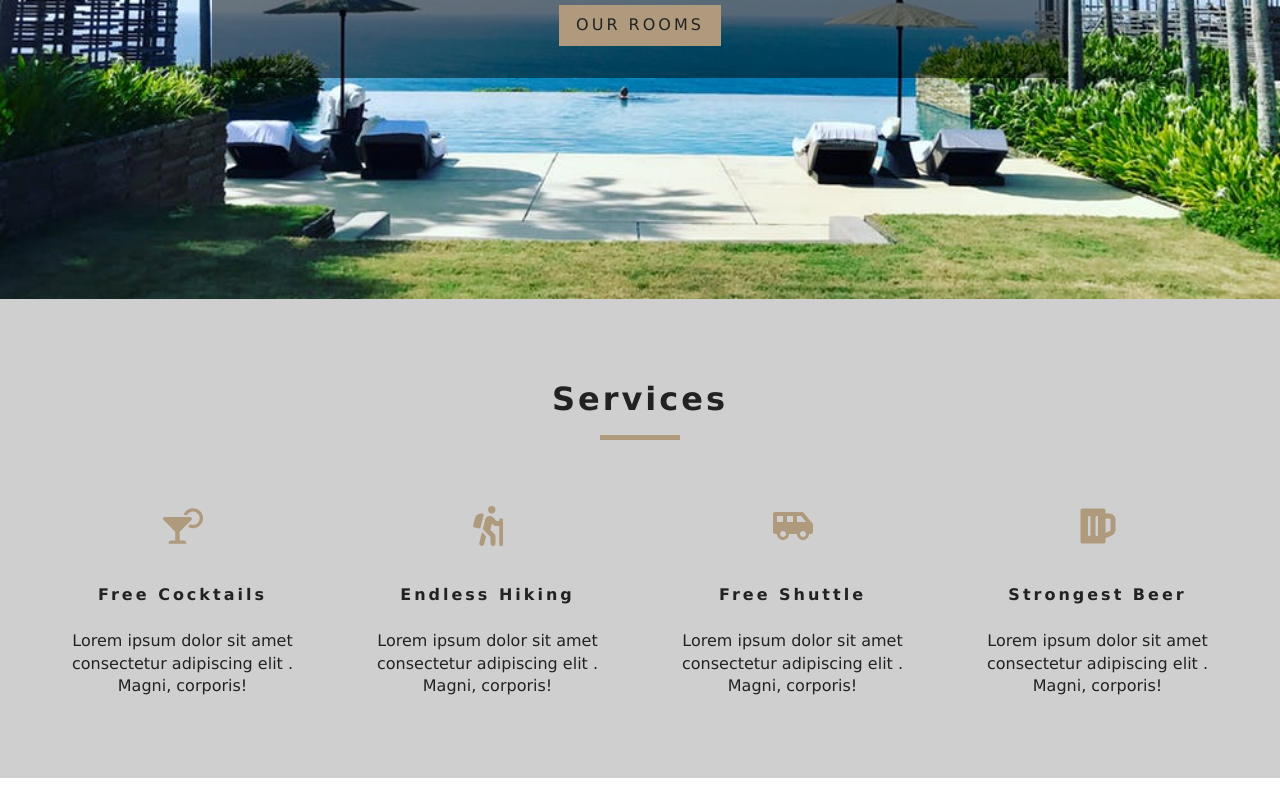
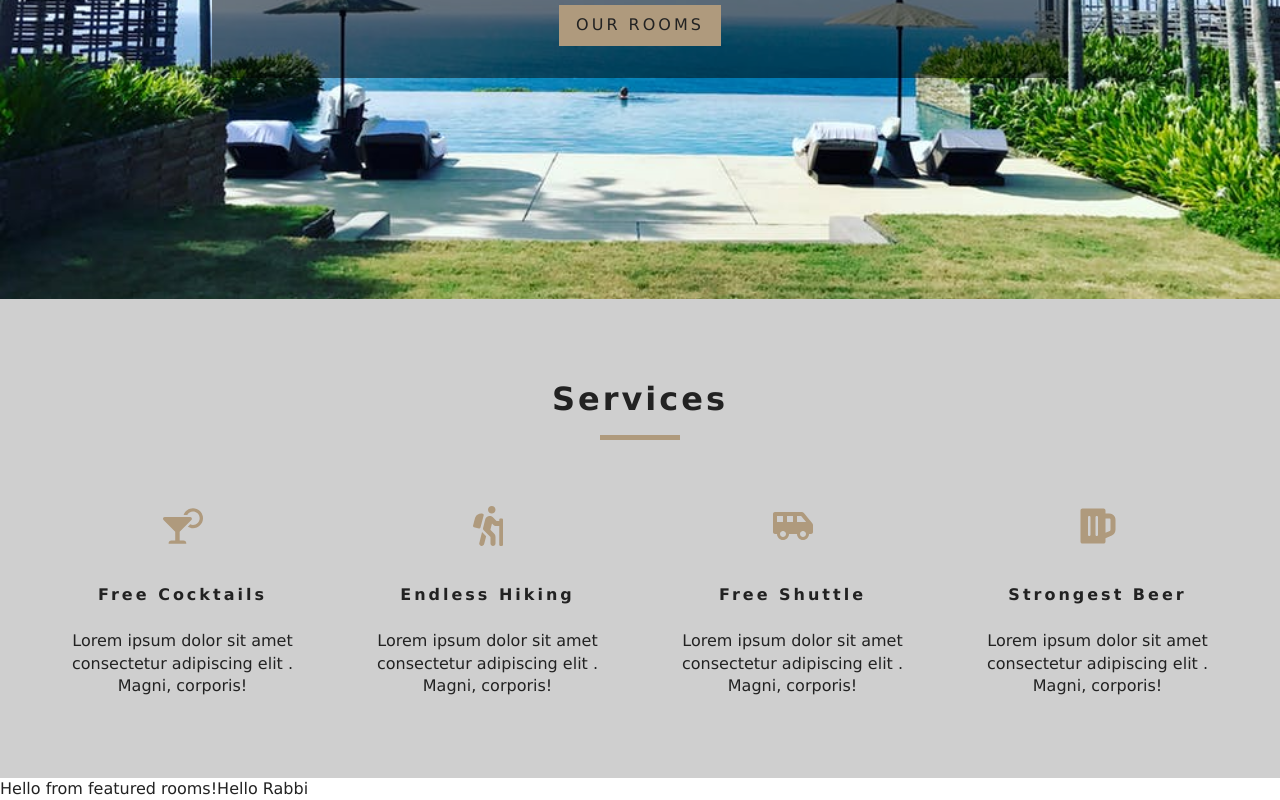
Before and after one commit to RabbiHasanR/HotelReservationWithReact, a React (Create React App) app: page / in a window 1280 px wide. Shown: the part 501-1301 px from the top of the page. Before the commit the page ends 1279 px from the top, so only its background shows below. Built offline with nearby package versions, Linux system fonts and the light colour scheme.

Commit message:
create context api

```diff
--- /dev/null
+++ b/src/components/FeaturedRooms.js
@@ -0,0 +1,14 @@
+import React, { Component } from 'react'
+import { RoomContext} from '../context'
+
+export default class FeaturedRooms extends Component {
+    static contextType = RoomContext
+    render() {
+        const {greeting,name}=this.context
+        return (
+            <div>
+                Hello from featured rooms!{greeting} {name}
+            </div>
+        )
+    }
+}
--- /dev/null
+++ b/src/context.js
@@ -0,0 +1,21 @@
+import React, { Component } from 'react'
+
+const RoomContext=React.createContext()
+
+class RoomProvider extends Component {
+    state={
+        greeting:'Hello',
+        name:'Rabbi'
+    }
+    render() {
+        return (
+            <RoomContext.Provider value={{...this.state}}>
+                {this.props.children}
+            </RoomContext.Provider>
+        )
+    }
+}
+
+const RoomCosumer=RoomContext.Cosumer
+
+export {RoomProvider,RoomCosumer,RoomContext}
--- a/src/index.js
+++ b/src/index.js
@@ -4,12 +4,15 @@
 // import './index.css';
 import App from './App';
 import * as serviceWorker from './serviceWorker';
+import {RoomProvider} from './context'
 
 ReactDOM.render(
   <React.StrictMode>
-    <Router>
-      <App />
-    </Router>
+    <RoomProvider>
+      <Router>
+        <App />
+      </Router>
+    </RoomProvider>
   </React.StrictMode>,
   document.getElementById('root')
 );
--- a/src/pages/Home.js
+++ b/src/pages/Home.js
@@ -2,6 +2,7 @@
 import Hero from '../components/Hero'
 import Banner from '../components/Banner'
 import Services from '../components/Services'
+import FeaturedRooms from '../components/FeaturedRooms'
 import { Link } from 'react-router-dom'
 
 export default function Home() {
@@ -15,6 +16,7 @@
             </Banner>
         </Hero>
         <Services/>
+        <FeaturedRooms/>
         </>
     )
 }
```
